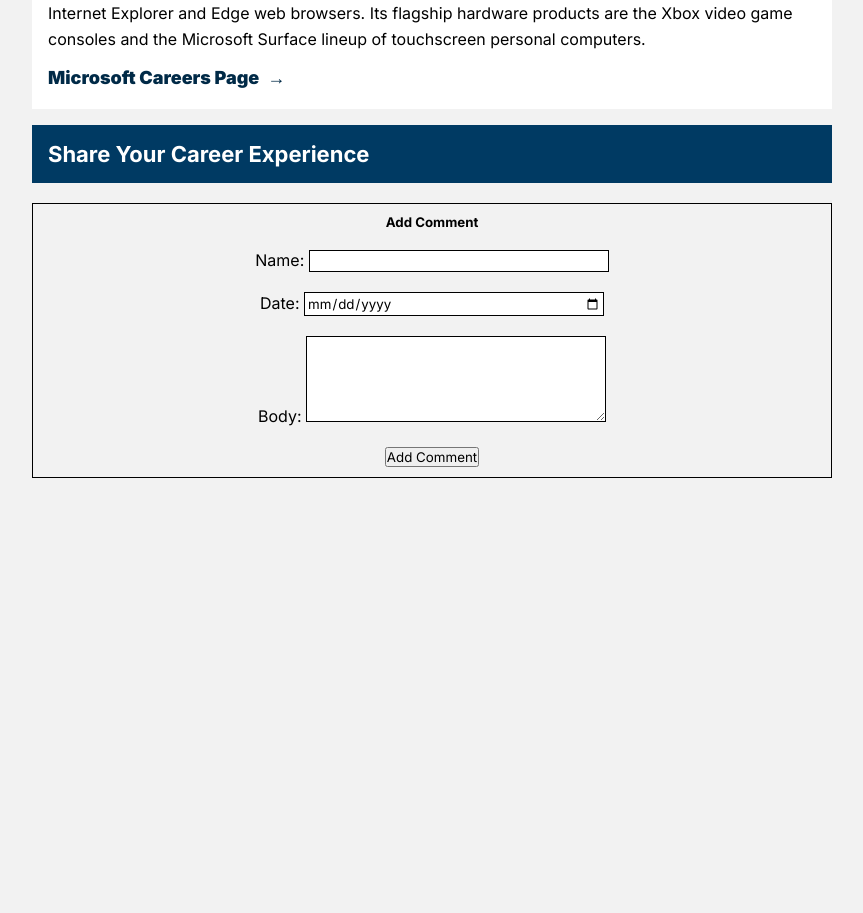
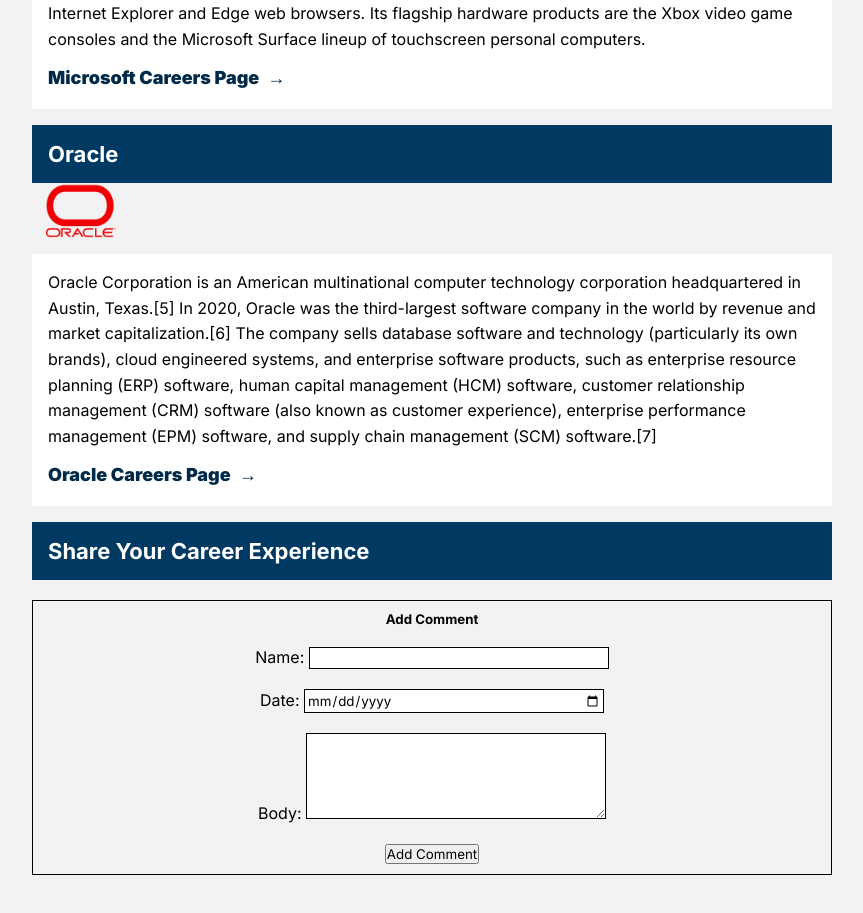
Before and after one commit to HU-Computer-Science-SeniorProject/Senior-Project-II-Fall-2022, a React (Create React App) app in the folder cs-advising/: page /CareerInfo in a window 1280 px wide. Shown: the part 1282-2195 px from the top of the page, without its empty margins (208-1071 px from the left). Before the commit the page ends 1853 px from the top, so only its background shows below. Built offline with nearby package versions, Linux system fonts and the light colour scheme.

Commit message:
commited

```diff
--- a/cs-advising/src/Team MVP/CareerInfo.jsx
+++ b/cs-advising/src/Team MVP/CareerInfo.jsx
@@ -3,6 +3,7 @@
 import AppleLogo from './Apple-Logo.png'
 import GoogleLogo from './Google-Logo.jpeg'
 import MicrosoftLogo from './Microsoft-Logo.png'
+import OracleLogo from './Oracle-Logo.png'
 
 import "./CareerInfo.css";
 
@@ -69,6 +70,23 @@
           </a>
         </div>
 
+        <div className="subtitle">
+          Oracle
+        </div>
+        <div className="or-logo">
+        <img className="oracle-logo" src={OracleLogo} alt="Oracle Company Logo" height={55} width={98}/>
+      </div>
+        <div className="info">
+        Oracle Corporation is an American multinational computer technology corporation headquartered in Austin, Texas.[5]
+        In 2020, Oracle was the third-largest software company in the world by revenue and market capitalization.[6] The company
+        sells database software and technology (particularly its own brands), cloud engineered systems, and enterprise software products,
+        such as enterprise resource planning (ERP) software, human capital management (HCM) software, customer relationship management (CRM)
+        software (also known as customer experience), enterprise performance management (EPM) software, and supply chain management (SCM) software.[7]
+          <a className="aa" href="https://www.oracle.com/corporate/careers/">
+            Oracle Careers Page
+          </a>
+        </div>
+
 
        <div className="subtitle">
         Share Your Career Experience
```
Also changed, not shown: cs-advising/src/Team MVP/Oracle-Logo.png (added).
